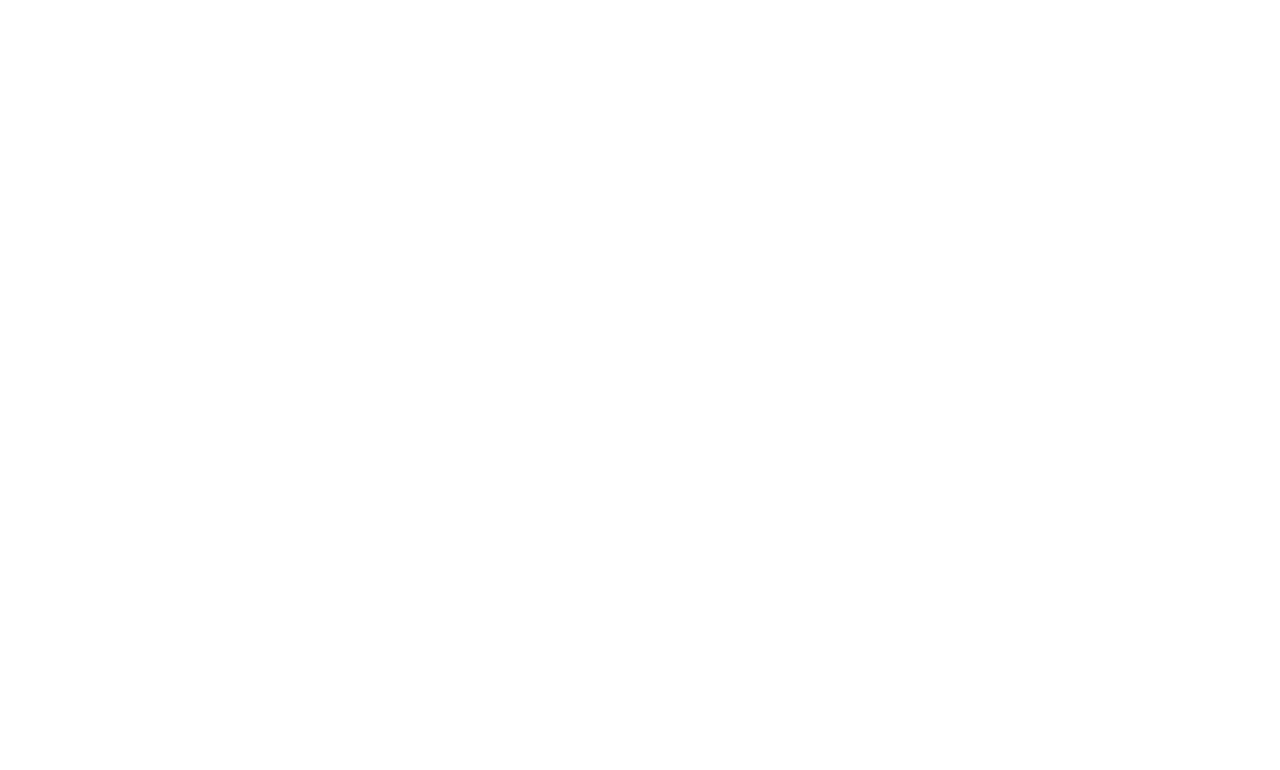
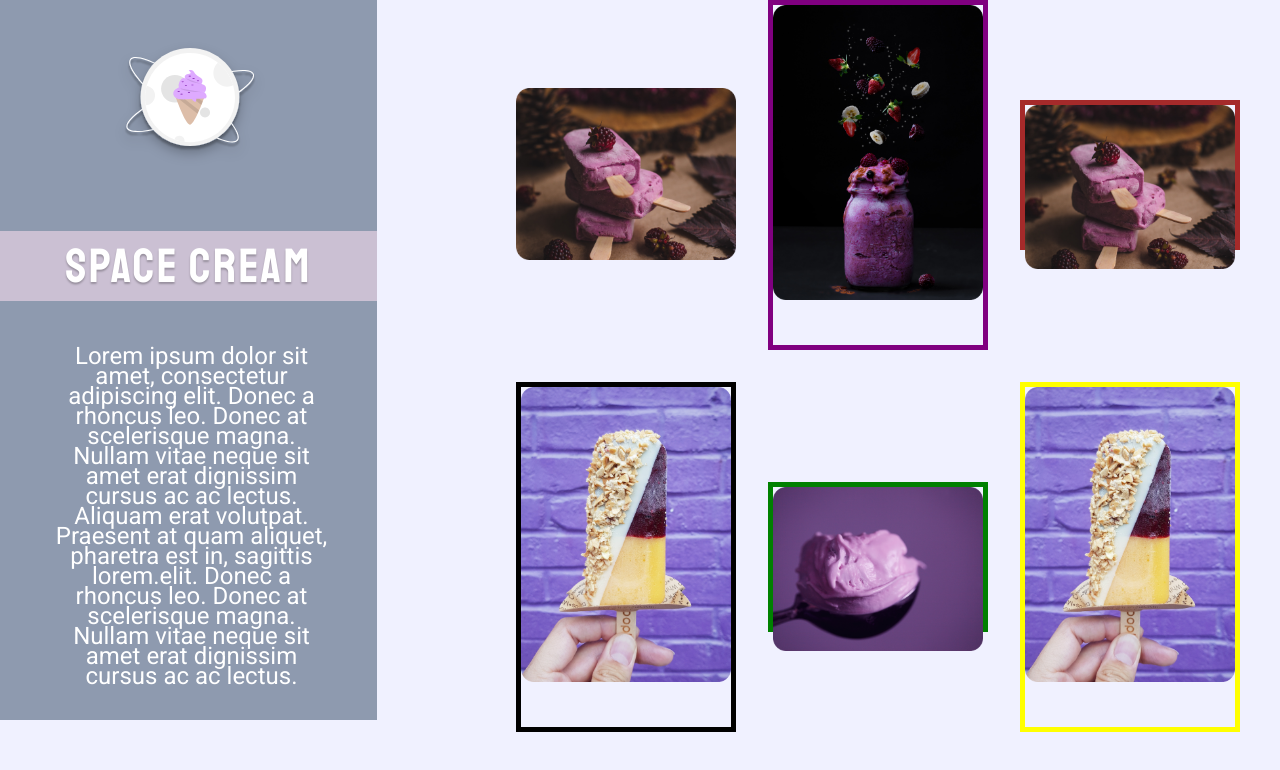
Before and after one commit to VerenaSousaADS/Display-Grid, a plain HTML site: page index.html in a window 1280 px wide. Drawn offline with Linux system fonts and the light colour scheme; a web font is replaced by a local one.

Commit message:
Tentando ajustar os bugs

```diff
--- a/index.html
+++ b/index.html
@@ -1,15 +1,62 @@
 <!DOCTYPE html>
 <html lang="en">
+
 <head>
+    <link rel="preconnect" href="https://fonts.googleapis.com">
+    <link rel="preconnect" href="https://fonts.gstatic.com" crossorigin>
+    <link rel="preconnect" href="https://fonts.googleapis.com">
+    <link rel="preconnect" href="https://fonts.gstatic.com" crossorigin>
     <meta charset="UTF-8">
     <meta http-equiv="X-UA-Compatible" content="IE=edge">
     <meta name="viewport" content="width=device-width, initial-scale=1.0">
 
+    <link href="https://fonts.googleapis.com/css2?family=Palanquin&family=Staatliches&display=swap" rel="stylesheet">
+    <link href="https://fonts.googleapis.com/css2?family=Roboto&display=swap" rel="stylesheet">
+
     <link rel="stylesheet" href="style.css">
 
-    <title>Document</title>
+    <title>Space Cream</title>
 </head>
+
 <body>
+    <div class="page">
+        <div class="header-asside">
+            <!-- <div class="imagem-logo"> -->
+            <!-- Planos futuros -->
+            <!-- <img  class="logo2" src="/img/logo-2.svg" alt="logomarca da loja Space Cream"> -->
+            <img id="logo1" src="/img/logo-1.svg" alt="logomarca da loja Space Cream">
 
+            <h1>space cream</h1>
+            <!-- </div> -->
+
+        </div>
+        <p>Lorem ipsum dolor sit amet, consectetur adipiscing elit. Donec a rhoncus leo. Donec at scelerisque magna.
+            Nullam vitae neque sit amet erat dignissim cursus ac ac lectus. Aliquam erat volutpat. Praesent at quam
+            aliquet, pharetra est in, sagittis lorem.elit. Donec a rhoncus leo. Donec at scelerisque magna. Nullam
+            vitae neque sit amet erat dignissim cursus ac ac lectus. </p>
+        <main>
+            <div class="cards">
+                <div class="card">
+                    <img src="/img/sorvete1.png" alt="">
+                </div>
+                <div class="card">
+                    <img src="/img/sorvete4.png" alt="">
+                </div>
+                <div class="card">
+                    <img src="/img/sorvete2.png" alt="">
+                </div>
+                <div class="card">
+                    <img src="/img/sorvete3.png" alt="">
+                </div>
+                <div class="card">
+                    <img src="/img/sorvete1.png" alt="">
+                </div>
+                <div class="card">
+                    <img src="/img/sorvete4.png" alt="">
+                </div>
+            </div>
+        </main>
+    </div>
 </body>
+
 </html>
--- a/style.css
+++ b/style.css
@@ -0,0 +1,336 @@
+*{
+    margin: 0;
+    padding: 0;
+    box-sizing: border-box;
+}
+
+:root{
+    --ff-principal: 'Staatliches', cursive;
+    --ff-paragraph: 'Palanquin', sans-serif;
+
+    --fc-header:hsl(0, 0%, 100%);
+    --fc-paragraph: hsl(274, 84%, 12%);
+    --fc-span:  hsl(232, 17%, 35%);
+
+    font-size: 62.5%;
+    --fs-body: 1.6rem;
+
+
+    --hue: 233;
+
+    --bg-header: hsl(218, 17%, 62%);
+    --bg-principal: hsl(233, 100%, 97%);
+    --bg-span: hsl(312, 91%, 96%);
+    --bg-header-one: hsl(275, 18%, 79%);
+
+
+}
+
+body{
+    background-color: var(--bg-principal);
+}
+
+.page{
+    max-width: 38.4rem;
+    margin: 0 auto;
+}
+
+img{
+    width: 100%;
+    height: auto;
+}
+
+.header-asside{
+    position: relative;
+
+    height: 27.9rem;
+    background-color: var(--bg-header);
+
+    font-family: var(--bg-principal);
+    text-align: center;
+
+    gap: 3.2rem;
+}
+
+.header-asside h1{
+    position: absolute;
+    color: var(--fc-header);
+    text-transform: uppercase;
+    background-color: var(--bg-header-one);
+
+    font-family: var(--ff-principal);
+    font-weight: 400;
+    font-size: 4rem;
+    line-height: 3.4rem;
+
+
+    letter-spacing: 0.05em;
+
+    height: 4.9rem;
+    width: 100%;
+
+    bottom: 2.9rem;
+
+    text-shadow: 0px 2px 2px rgba(0, 0, 0, 0.25);
+
+
+    display: flex;
+    justify-content: center;
+    align-items: center;
+
+}
+
+.header-asside #logo1{
+    width: 13.7rem;
+    height: 13.7rem;
+
+    margin-top: 3.2rem;
+
+    filter: drop-shadow(0px 6px 6px rgba(0, 0, 0, 0.25));
+
+    animation: leftRight 700ms;
+
+    transition: 2s;
+
+}
+
+
+.header-asside #logo1:hover{
+    width: 214.47px;
+    height: 167px;
+}
+
+
+.header-asside + p{
+    font-family: 'Palanquin';
+    font-style: normal;
+    font-weight: 400;
+    font-size: 20px;
+    line-height: 15px;
+
+    margin-bottom: 6.3rem;
+    margin-top: 1.4rem;
+
+    display: flex;
+    align-items: center;
+    text-align: center;
+
+
+
+    color: var(--fc-paragraph);
+}
+
+
+main .cards{
+    display: grid;
+    gap: 3.2rem;
+    justify-items: center;
+
+    /* padding-bottom: 6rem; */
+}
+
+.card{
+    position: relative;
+}
+
+.card img{
+    /* height: 25rem; */
+    left: 3.2rem;
+    object-fit: cover;
+
+    animation: downtop 700ms 350ms reverse backwards;
+}
+
+
+.cards>.card1:nth-child(1){
+    border: 5px solid red;
+    height: 15rem;
+    width: 22rem;
+}
+.cards>.card:nth-child(2){
+    border: 5px solid black;
+    width: 22rem;
+    height: 35rem;
+}
+.cards>.card:nth-child(3){
+    border: 5px solid purple;
+    width: 22rem;
+    height: 35rem;
+}
+
+.cards>.card:nth-child(4){
+    border: 5px solid green;
+    height: 15rem;
+    width: 22rem;
+}
+
+.cards>.card:nth-child(5){
+    border: 5px solid brown;
+    height: 15rem;
+    width: 22rem;
+}
+
+.cards>.card:nth-child(6){
+    border: 5px solid yellow;
+    width: 22rem;
+    height: 35rem;
+}
+
+.card span{
+
+    position: absolute;
+
+    border-radius: 2rem;
+    font-size: 2rem;
+
+    font-family: 'Staatliches', cursive;
+
+    font-weight: 400;
+    font-size: 2rem;
+    line-height: 34px;
+
+    letter-spacing: 0.05em;
+
+    color: var(--fc-span);
+    background-color: var(--bg-span);
+
+    width: 11.2rem;
+    height: 3.5rem;
+    /* left: 22.4rem; */
+
+    display: inline-flex;
+    align-items: center;
+    justify-content: center;
+
+    right: 1.6rem;
+    margin-top: 1.6rem;
+
+    animation: topdown 700ms;
+}
+
+
+@keyframes topdown{
+    0%{
+        opacity: 0;
+        transform: translateY(-15px);
+    }
+
+    100%{
+        opacity: 1;
+        transform: translateY(0);
+    }
+}
+
+@keyframes downtop{
+    100%{
+        opacity: 0;
+        transform: translateY(15px);
+    }
+
+}
+
+
+@keyframes leftRight {
+    0%{
+        opacity: 0;
+        transform: translateX(-100%);
+    }
+
+}
+
+@media (min-width: 700px){
+    .page{
+        max-width: 80rem;
+        padding: 0 5rem;
+    }
+
+    main .cards{
+        grid-template-columns: 1fr 1fr 1fr;
+    }
+}
+ @media (min-width: 930px){
+    main .cards{
+        grid-template-areas: "A C E"
+        "B D F";
+    }
+
+    main .cards>div:nth-child(1){
+        grid-area: A;
+    }
+
+    main .cards>div:nth-child(2){
+        grid-area: B;
+    }
+    main .cards>div:nth-child(3){
+        grid-area: C;
+    }
+    main .cards>div:nth-child(4){
+        grid-area: D;
+    }
+
+    main .cards>div:nth-child(5){
+        grid-area: E;
+    }
+
+    main .cards>div:nth-child(6){
+        grid-area: F;
+    }
+}
+
+@media (min-width: 1280px){
+
+    .header-asside{
+        position: absolute;
+        width: 37.7rem;
+        height: 72rem;
+        left: 0px;
+        top: 0px;
+
+        background: #8E9AAF;
+    }
+
+    .header-asside h1{
+        position: absolute;
+        width: 37.7rem;
+        height: 7rem;
+        left: 0px;
+        top: 23.1rem;
+        font-size: 4.8rem;
+        background: #CBC0D3;
+    }
+
+
+
+    .header-asside + p{
+        position: absolute;
+        width: 27.5rem;
+        height: 26.2rem;
+        left: 5.4rem;
+        top: 33.3rem;
+        margin-top: 5.2rem;
+
+        font-family: 'Roboto', sans-serif;
+        font-style: normal;
+        font-weight: 400;
+        font-size: 2.4rem;
+        line-height: 2rem;
+
+
+        display: flex;
+        align-items: center;
+        text-align: center;
+
+        color: #FFFFFF;
+    }
+
+    .cards{
+
+        display: inline-flex;
+        align-items: center;
+        justify-content: center;
+
+        margin-left: 47.5rem;
+
+        gap: 3.2rem;
+    }
+}
```
Also changed, not shown: img/logo-1.svg (added), img/logo-2.svg (added), img/sorvete1.png (added), img/sorvete2.png (added), img/sorvete3.png (added), img/sorvete4.png (added).
